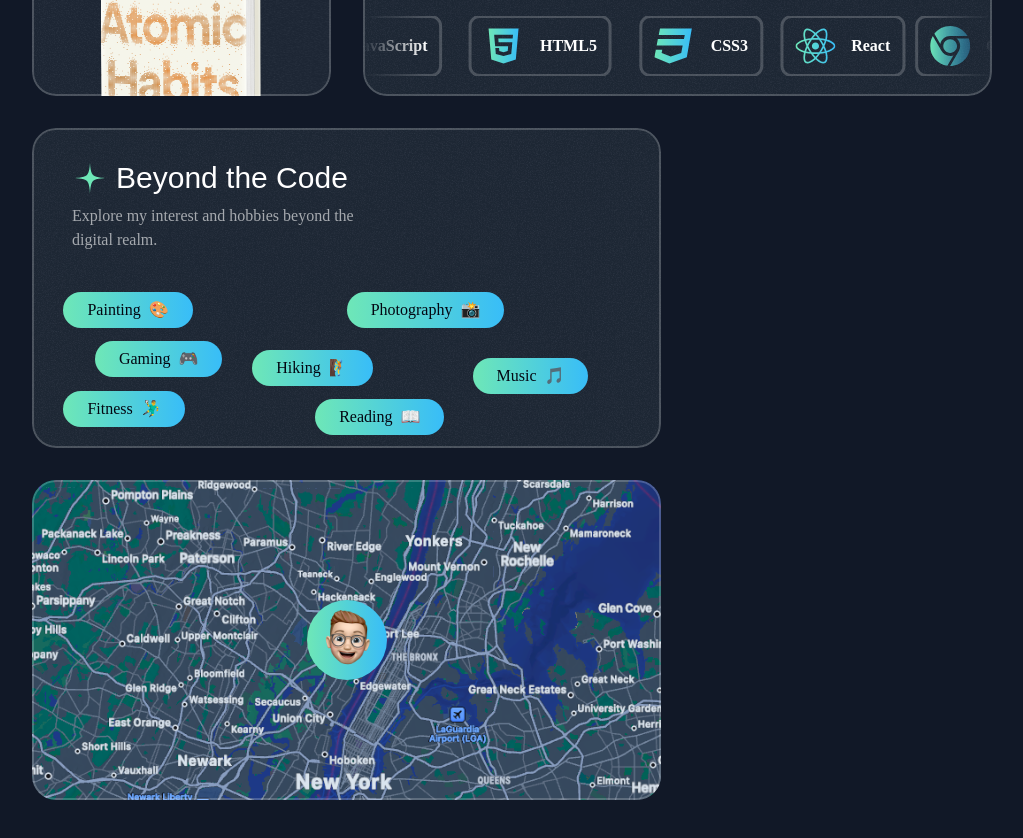
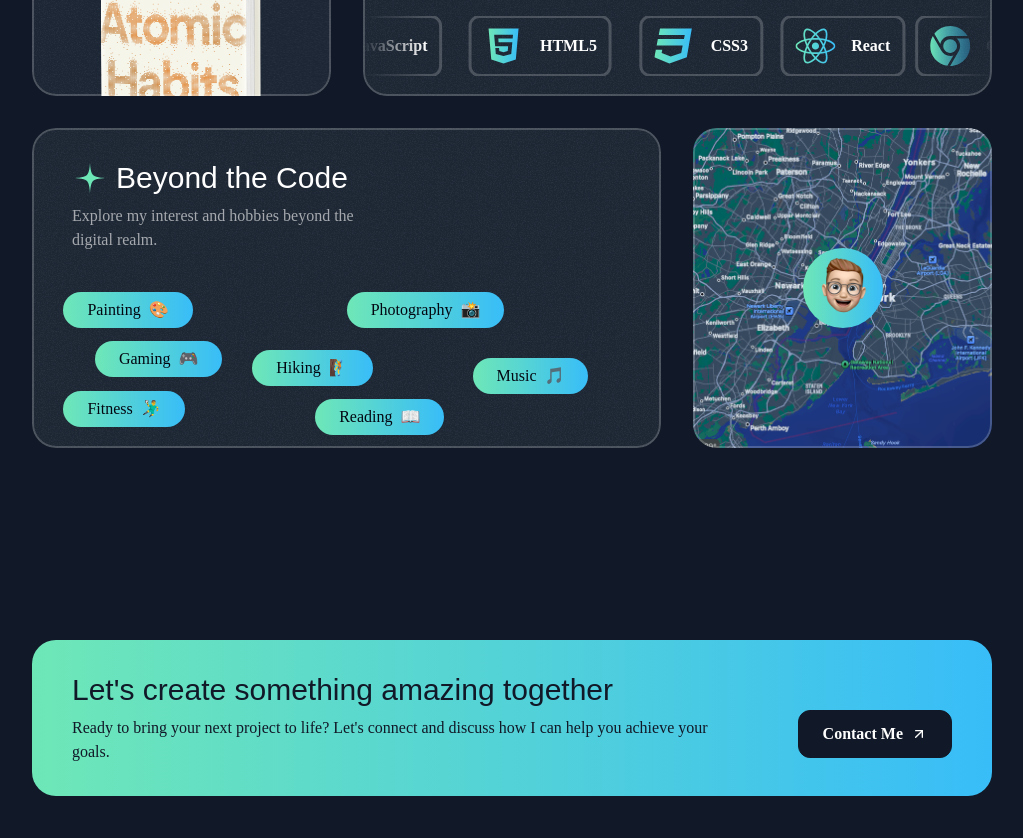
Before and after one commit to Estifanos58/Porfolio, a Next.js app: page / in a window 1280 px wide. Shown: the part 4380-5218 px from the top of the page, without its empty margins (128-1151 px from the left). Built offline with nearby package versions, Linux system fonts and the light colour scheme; a web font is replaced by a local one.

Commit message:
contact page complete

```diff
--- a/src/app/page.tsx
+++ b/src/app/page.tsx
@@ -1,4 +1,5 @@
 import { AboutSection } from "@/sections/About";
+import { ContactSection } from "@/sections/Contact";
 import { Header } from "@/sections/Header";
 import { HeroSection } from "@/sections/Hero";
 import { ProjectsSection } from "@/sections/Projects";
@@ -14,6 +15,7 @@
       <TapeSection/>
       <TestimonialsSection/>
       <AboutSection />
+      <ContactSection/>
     </div>
   );
 }
--- a/src/sections/About.tsx
+++ b/src/sections/About.tsx
@@ -125,7 +125,7 @@
               })}
             </div>
         </Card>
-        <Card className="h-[320px] p-0 relative md:col-span-2 lg:colo-span-1">
+        <Card className="h-[320px] p-0 relative md:col-span-2 lg:col-span-1">
             <Image src={mapImage} alt="map" className="h-full w-full object-cover object-left-top"/>
             <div className="absolute top-1/2 left-1/2 -translate-x-1/2 -translate-y-1/2 size-20 rounded-full bg-gradient-to-r from-emerald-300 to-sky-400 after:content-[''] after:absolute after:outline after:outline-2 after:-outline-offset-2 after:rounded-full after:outline-gray-950/30">
             <Image src={smileMemoji} alt="smiling memoji" />
--- a/src/sections/Contact.tsx
+++ b/src/sections/Contact.tsx
@@ -1,3 +1,35 @@
+import ArrowUpRightIcon from "@/assets/icons/arrow-up-right.svg";
+import grainImage from '@/assets/images/grain.jpg'
+
 export const ContactSection = () => {
-  return <div>Contact Section</div>;
+  return (
+    <div className="py-16 pt-12 lg:py-24 lg:pt-20">
+      <div className="container">
+        <div className="bg-gradient-to-r from-emerald-300 to-sky-400 text-gray-900 py-8 px-10 rounded-3xl text-center md:text-left relative overflow-hidden z-0">
+          <div className="absolute inset-0 opacity-5 -z-10" style={{
+            backgroundImage:`url(${grainImage})`,
+          }}></div>
+          <div className="flex flex-col gap-8 md:gap-16 items-center md:flex-row">
+            <div >
+              <h2 className="font-serif text-2xl md:text-3xl">Let's create something amazing together</h2>
+              <p className="text-sm mt-2 md:text-base">
+                Ready to bring your next project to life? Let's connect and discuss how
+                I can help you achieve your goals.
+              </p>
+            </div>
+            <div>
+              <button className="text-white bg-gray-900 inline-flex items-center px-6 h-12 rounded-xl gap-2 mt-8 w-max border border-gray-900">
+                <span className="font-semibold">Contact Me</span>
+                <ArrowUpRightIcon className="size-4"/>
+              </button>
+            </div>
+
+          </div>
+
+        </div>
+
+      </div>
+
+    </div>
+  );
 };
```
